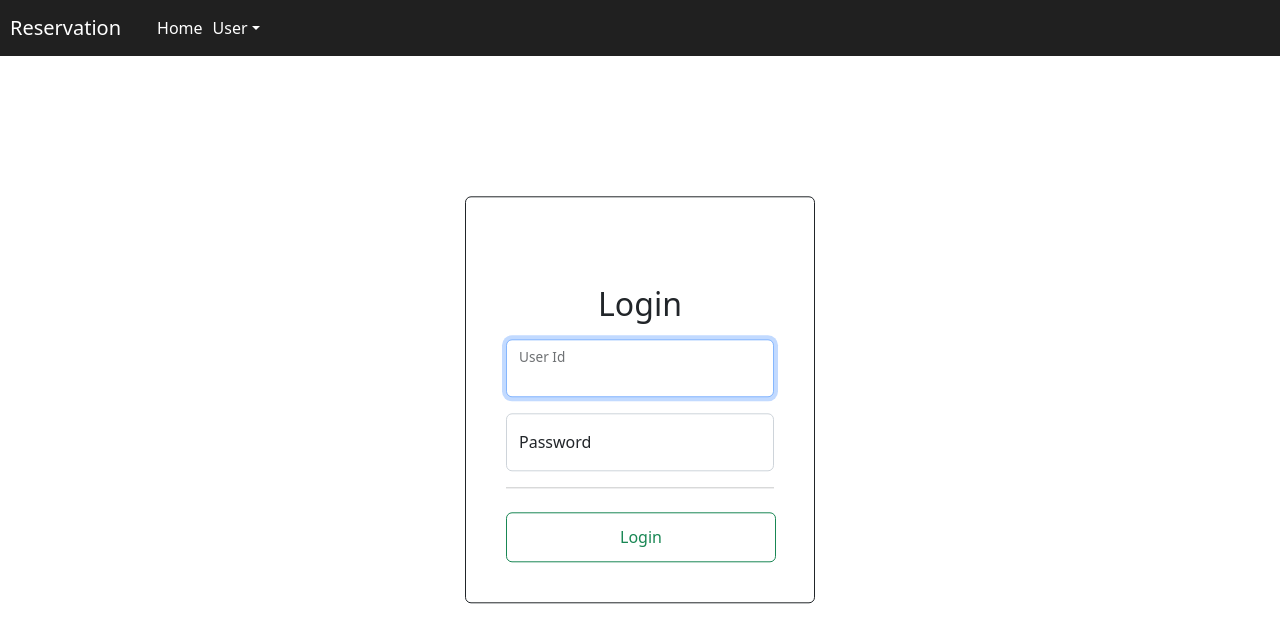
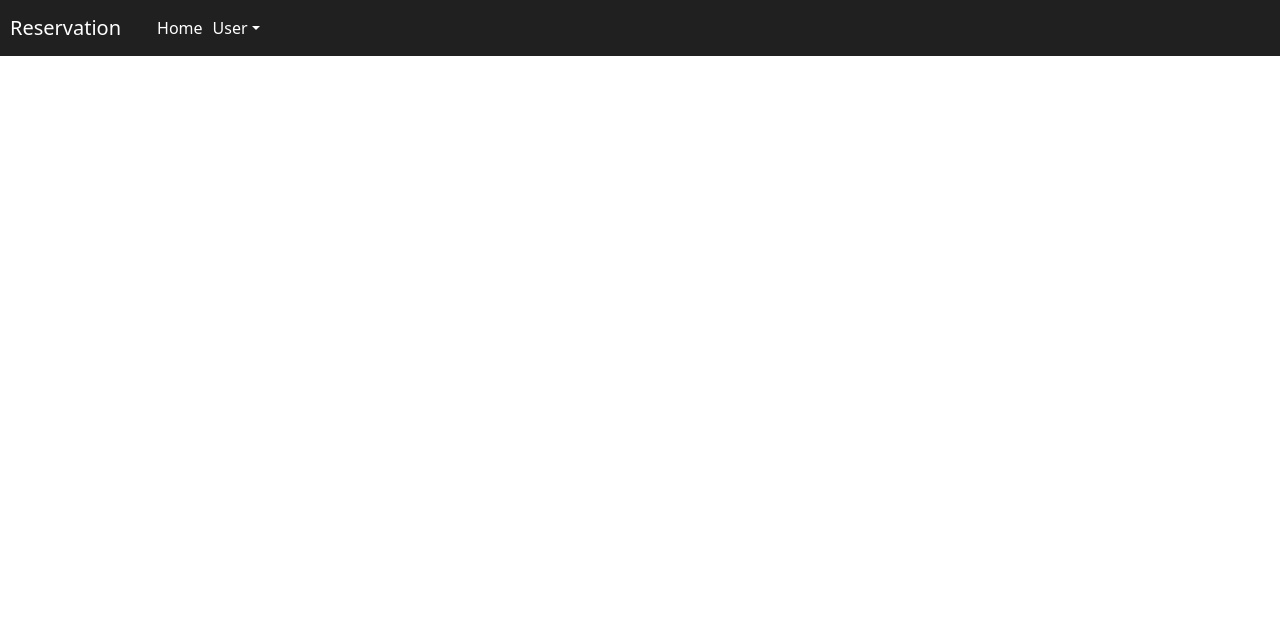
Before and after one commit to Kyusans/project-react-reservation, a React (Create React App) app: page /admin/login in a window 1280 px wide. Shown: the top 642 px of the page. Built offline with nearby package versions, Linux system fonts and the light colour scheme.

Commit message:
admin login removed, now it can login at login.js

```diff
--- a/src/App.js
+++ b/src/App.js
@@ -1,24 +1,22 @@
-import { BrowserRouter, Route, Routes } from "react-router-dom";
+import { BrowserRouter as Router, Route, Routes } from "react-router-dom";
 import Home from "./components/Home";
 import Login from "./components/Login";
 import NavigationBar from "./components/NavigationBar";
 import ChangePassword from "./components/ChangePassword";
-import AdminLogin from "./components/AdminLogin";
 import AdminDashboard from "./components/AdminDashboard";
 
 function App() {
   return (
     <>
       <NavigationBar />
-      <BrowserRouter>
+      <Router>
         <Routes>
           <Route path="/" element={<Home />}/>
           <Route path="/login" element={<Login />}/>
           <Route path="/changepassword" element={<ChangePassword />}/>
-          <Route path="/admin/login" element={<AdminLogin />} />
           <Route path="/admin/dashboard" element={<AdminDashboard />} />
         </Routes>
-      </BrowserRouter>
+      </Router>
     </>
   );
 }
--- a/src/components/AdminDashboard.js
+++ b/src/components/AdminDashboard.js
@@ -2,10 +2,12 @@ import axios from "axios";
 import { useEffect, useState } from "react";
 import { Button, Container, Table } from "react-bootstrap";
 import AlertScript from "./AlertScript";
+import { useNavigate } from "react-router-dom";
 
 const AdminDashboard = () => {
   const [employee, setEmployee] = useState([]);
   const [hasEmployee, setHasEmployee] = useState(false);
+  const navigateTo = useNavigate();
   //for alert
 	const [showAlert, setShowAlert] = useState(false);
 	const [alertVariant, setAlertVariant] = useState("");
@@ -35,6 +37,7 @@ const AdminDashboard = () => {
       });
   };
   useEffect(() => {
+    if (sessionStorage.getItem("isAdminLoggedIn") === "1") {
       const getEmployee = () => {
         const url = sessionStorage.getItem("url") + "users.php";
         const formData = new FormData();
@@ -57,7 +60,10 @@ const AdminDashboard = () => {
       getEmployee();
       const intervalId = setInterval(() => {getEmployee();}, 20000);
       return () => clearInterval(intervalId);
-  }, [])
+    }else{
+      navigateTo("/");
+    }
+  }, [navigateTo])
 
   return (
     <>
@@ -78,9 +84,7 @@ const AdminDashboard = () => {
                   <td>{employees.usr_employeeId}</td>
                   <td>{employees.usr_name}</td>
                   <td>{employees.usr_active}</td>
-                  <td>
-                    <Button onClick={() => setStatus(employees.usr_id, employees.usr_active)}>Activate</Button>
-                  </td>
+                  <td><Button onClick={() => setStatus(employees.usr_id, employees.usr_active)}>Activate</Button></td>
                 </tr>
               ))}
             </tbody>
--- a/src/components/AdminLogin.js
+++ /dev/null
@@ -1,75 +0,0 @@
-import { Button, Card, Container, FloatingLabel, Form } from "react-bootstrap";
-import AlertScript from "./AlertScript";
-import { useState } from "react";
-import axios from "axios";
-import { useNavigate } from "react-router-dom";
-
-const AdminLogin = () => {
-  sessionStorage.setItem("url", "http://localhost/reservation/api/");
-  const [empId, setEmpId] = useState("");
-  const [password, setPassword] = useState("");
-  const [showInvalid, setShowInvalid] = useState(false);
-  const navigateTo = useNavigate();
-  //for alert
-	const [showAlert, setShowAlert] = useState(false);
-	const [alertVariant, setAlertVariant] = useState("");
-	const [alertMessage, setAlertMessage] = useState("");
-
-	function getAlert(variantAlert, messageAlert){
-		setShowAlert(true);
-		setAlertVariant(variantAlert);
-		setAlertMessage(messageAlert);
-	}
-  const login = () =>{
-    const url = sessionStorage.getItem("url") + "/users.php";
-    const jsonData = {empId:empId, password:password};
-    const formData = new FormData();
-    formData.append("operation", "login");
-    formData.append("json", JSON.stringify(jsonData));
-    axios({url: url, data: formData, method: "post"})
-    .then((res)=>{
-      setShowInvalid(false);
-      if(res.data !== 0){
-        getAlert("success", "Success!");
-        sessionStorage.setItem("isAdminLoggedIn", "1");
-        // sessionStorage.setItem("userId", res.data[0].usr_id);
-        navigateTo("/admin/dashboard");
-      }else{
-        setTimeout(() => {setShowInvalid(true);}, 300);
-      }
-    })
-    .catch((err)=>{
-      getAlert("There was an error: " + err);
-    })
-  }
-  return (
-    <>
-      <Container className="w-50 mt-2 text-center">
-        <AlertScript show={showAlert} variant={alertVariant} message={alertMessage} />
-      </Container>
-      <Container fluid="md" className="centered">
-        <Form className="text-center">
-          <Card className="card-thin border-dark">
-            <Card.Body>
-              <h2 className="text-center mt-5">Login</h2>
-              <Form.Group className="mt-3 mb-3">
-                <FloatingLabel label="User Id">
-                  <Form.Control type="text" value={empId} onChange={(e) => setEmpId(e.target.value)} placeholder="User Id" autoFocus required/>
-                </FloatingLabel>
-              </Form.Group>
-              <Form.Group>
-                <FloatingLabel label="Password">
-                  <Form.Control type="text" value={password} onChange={(e) => setPassword(e.target.value)} placeholder="Password" required/>
-                </FloatingLabel>
-                {showInvalid && <Form.Text className="text-danger">Invalid login credentials</Form.Text>}
-              </Form.Group><hr />
-              <Button className="button-large mt-2 big-height" variant="outline-success" onClick={login}>Login</Button>
-            </Card.Body>
-          </Card>
-        </Form>
-      </Container>
-    </>
-  );
-}
-
-export default AdminLogin;
--- a/src/components/Home.js
+++ b/src/components/Home.js
@@ -6,11 +6,12 @@ import axios from 'axios';
 import ReservationForm from './ReservationForm';
 import ViewSchedule from './ViewSchedule';
 import moment from "moment";
+import { useNavigate } from 'react-router-dom';
 
 function Home() {
   const [schedId, setSchedId] = useState("");
   const [events, setEvents] = useState([]);
-
+  const navigateTo = useNavigate();
   const [showViewModal, setShowViewModal] = useState(false);
   const openViewModal = () => {setShowViewModal(true);}
   const hideViewModal = () => {setShowViewModal(false);}
@@ -21,7 +22,6 @@ function Home() {
     getEvents();
     setShowReserveModal(false)
   };
-  sessionStorage.setItem("url", "http://localhost/reservation/api/");
 
   const getEvents = () => {
     const url = sessionStorage.getItem("url") + "schedule.php";
@@ -48,8 +48,10 @@ function Home() {
     openViewModal();
   };
   useEffect(()=>{
-    getEvents();
-  }, []);
+    sessionStorage.setItem("url", "http://localhost/reservation/api/");
+    sessionStorage.getItem("isAdminLoggedIn") === "1" ? navigateTo("/admin/dashboard") : getEvents();
+
+  }, [navigateTo]);
 
   function renderEventContent(eventInfo) {
     return (
--- a/src/components/Login.js
+++ b/src/components/Login.js
@@ -27,14 +27,19 @@ const Login = (props) => {
     axios({url: url, data: formData, method: "post"})
     .then((res)=>{
       setShowInvalid(false);
-      if(res.data !== 0){
+      if(res.data === 0){
+        setTimeout(() => {setShowInvalid(true);}, 300);
+      }else if(res.data[0].usr_level === "100"){
+        getAlert("success", "Welcome back Admin!");
+        sessionStorage.setItem("isAdminLoggedIn", "1");
+        setTimeout(()=>{window.location.reload();}, 1250);
+      }else{
         getAlert("success", "Success!");
         localStorage.setItem("isLoggedIn", "1");
         localStorage.setItem("userId", res.data[0].usr_id);
         setTimeout(()=>{window.location.reload();}, 1250);
-      }else{
-        setTimeout(() => {setShowInvalid(true);}, 300);
       }
+
     })
     .catch((err)=>{
       getAlert("There was an error: " + err);
@@ -71,7 +76,7 @@ const Login = (props) => {
                     {showInvalid && <Form.Text className="text-danger">Invalid login credentials</Form.Text>}
                   </Form.Group><hr />
                   <Button className="button-large mt-2 big-height" variant="outline-success" onClick={login}>Login</Button>
-                  <Button className="button-large mt-3 big-height" variant="outline-danger" style={{ width: "75px" }} onClick={handleOnHide}>Back</Button>
+                  <Button className="button-large mt-3 big-height" variant="outline-danger"  onClick={handleOnHide}>Back</Button>
                 </Card.Body>
               </Card>
             </Form>
--- a/src/components/NavigationBar.js
+++ b/src/components/NavigationBar.js
@@ -1,15 +1,31 @@
 import { NavLink, Navbar, NavDropdown } from "react-bootstrap";
 import "./../index.css";
-import { useState } from "react";
+import { useEffect, useState } from "react";
 import Login from "./Login";
 
 function NavBar() {
+  useEffect(() => {
+    checkUser();
+  },[])
+  const [isUserLoggedIn, setIsUserLoggedIn] = useState(false);
   const [showLoginModal, setShowLoginModal] = useState(false);
   const openLoginModal = () =>{setShowLoginModal(true);}
   const closeLoginModal = () =>{setShowLoginModal(false);}
+
   const handleLogOut = () => {
-    localStorage.setItem("isLoggedIn", 0);
+    setIsUserLoggedIn(false);
+    localStorage.setItem("isLoggedIn", "0");
+    localStorage.setItem("userId", "");
+    sessionStorage.setItem("isAdminLoggedIn", "0");
     setTimeout(() => {window.location.reload();}, 800);
+  }
+
+  const checkUser = () =>{
+    if (localStorage.getItem("isLoggedIn") === "1" || sessionStorage.getItem("isAdminLoggedIn") === "1") {
+      setIsUserLoggedIn(true);
+    }else{
+      setIsUserLoggedIn(false);
+    }
   }
 
   return (
@@ -20,9 +36,8 @@ function NavBar() {
         <Navbar.Collapse className="brand" id="basic-navbar-nav">
           <NavLink className="link-text" href="/">Home</NavLink>
           <NavDropdown title="User" id="basic-nav-dropdown" className="link-text">
-            {localStorage.getItem("isLoggedIn") !== "1" ? (
-              <NavDropdown.Item onClick={openLoginModal}>Login</NavDropdown.Item>
-            ) : (
+            {!isUserLoggedIn ? (
+              <NavDropdown.Item onClick={openLoginModal}>Login</NavDropdown.Item>) : (
               <>
                 <NavDropdown.Item href="/changepassword">Change password</NavDropdown.Item><hr />
                 <NavDropdown.Item onClick={handleLogOut}>Logout</NavDropdown.Item>
```
Lines whose indentation alone changed are shown as unchanged.
